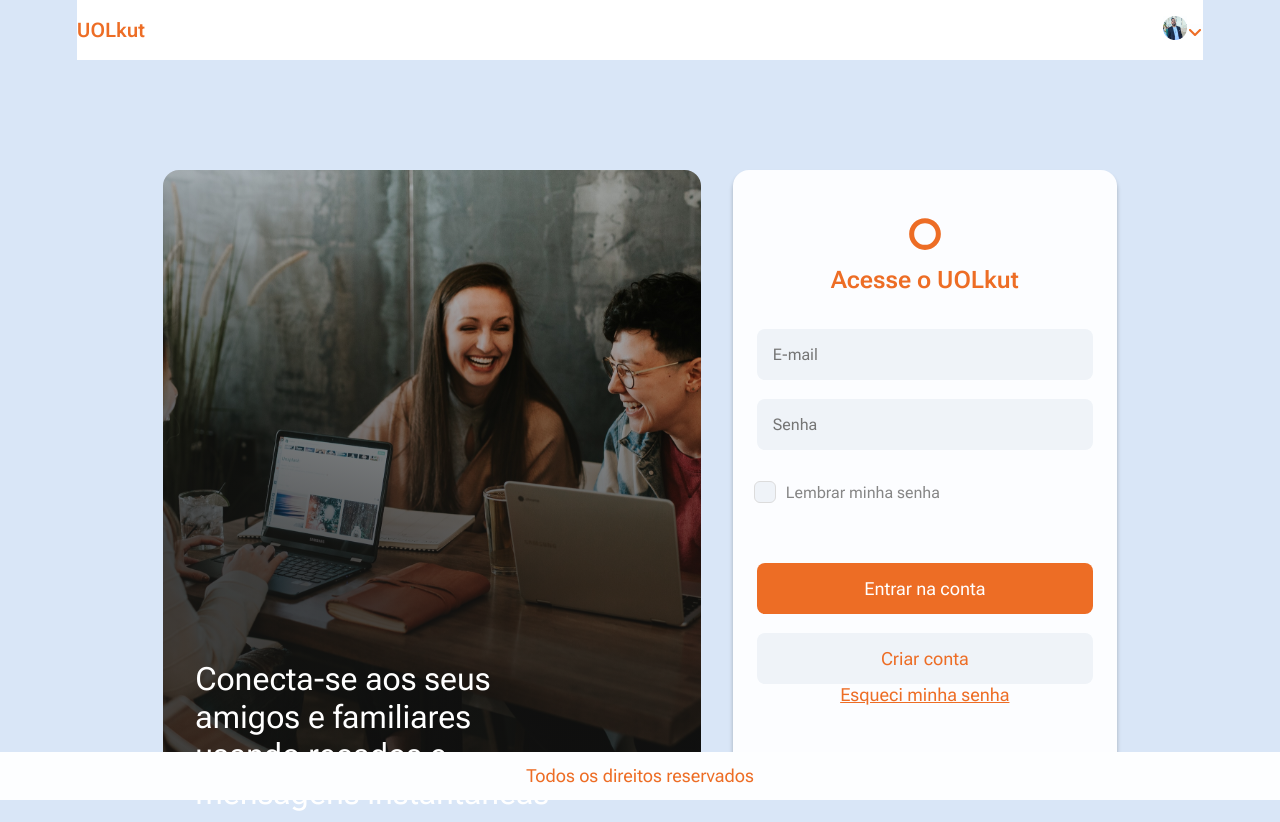
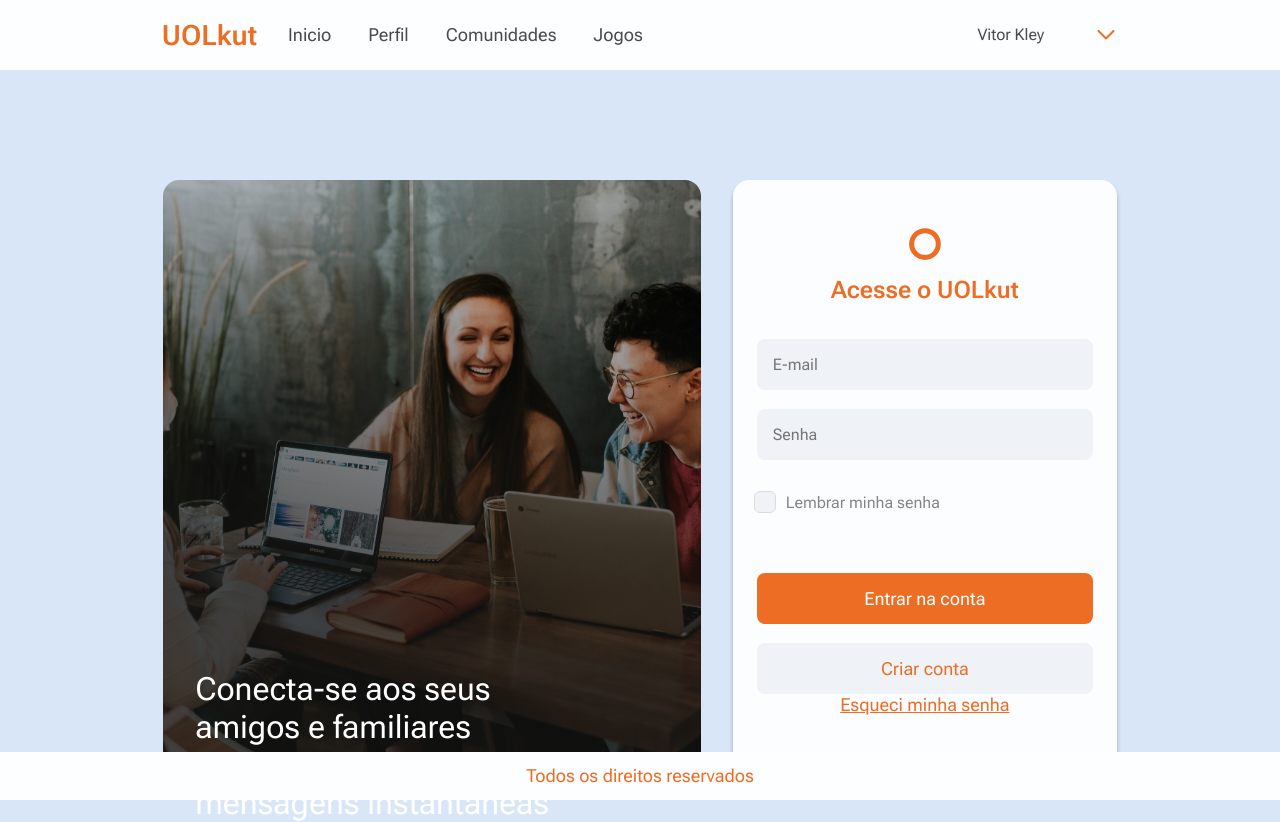
Before and after one commit to elianfloresp/projeto-compass_uolkut-grupo8, a React (Create React App) app: page / in a window 1280 px wide. Built offline with nearby package versions, Linux system fonts and the light colour scheme.

Commit message:
feat: updated header

```diff
--- a/src/components/pages/UI/StyledHeader.tsx
+++ b/src/components/pages/UI/StyledHeader.tsx
@@ -1,46 +1,149 @@
-import styled from 'styled-components';
+import styled from "styled-components";
+import Img from '../../imgs/bg.png';
+import { useState } from "react";
 
-const Header = styled.header`
-  display: flex;
-  align-items: center;
-  justify-content: space-between;
-  width: 88%;
-  height: 3.75rem;
-  background-color: #FFFFFF;
-  margin: 0 auto;
+const StyledContainer = styled.div`
+width: 100%;
+height: 60px;
+display: flex;
+justify-content: space-around;
+align-items: center;
+background: #FDFEFF;
+@media (min-width: 1200px){
+    justify-content: space-around;
+    height: 70px;
+}
+@media (min-width: 1900px){
+    justify-content: space-around;
+    height: 92px;
+}
 `;
+const StyledText = styled.a`
+color: #ED6D25;
+font-family: Roboto Flex;
+font-size: 20px;
+font-style: normal;
+font-weight: 800;
+text-align: center;
+text-decoration: none;
+@media (min-width: 1200px){
+    font-size: 28px;
+}
+@media (min-width: 1900px){
+    font-size: 36px;
+}
+`;
+const StyledItem = styled.li`
+    cursor: pointer;
+    color: #4B4B4B;
+    font-family: Roboto Flex;
+    font-size: 18px;
+    font-style: normal;
+    font-weight: 400;
+    line-height: 24px;
+    &:hover{
+        color: #ED6D25;
+    }
+`;
+const StyledList = styled.ul`
+    list-style: none; /* Adicione esta linha para remover os estilos de lista */
+    display: flex;
+    align-items: center;
+    gap: 37px;
+    @media (max-width: 768px){
+    display: none;
+}
+`;
+const StyledContainer1 = styled.div`
+    display: flex;
+    align-items: center;
+    gap: 31px;
+`;
+const StyledContainer2 = styled.div`
+    display: flex;
+    align-items: center;
+`;
+const StyledImg = styled.img`
+    width: 40px;
+    height: 40px;
+    border-radius: 50%;
+`;
+const StyledName = styled.div`
+color: #4B4B4B;
+font-family: Roboto Flex;
+font-size: 16px;
+font-style: normal;
+font-weight: 400;
+line-height: 24px;
 
+margin-left: 11px;
+margin-right: 50px;
+`;
+const StyledFigure = styled.figure`
+    cursor: pointer;
+`;
+const StyledListMobile = styled(StyledList)`
+    display: none;
+    @media (max-width: 768px) {
+        display: flex;
+        flex-direction: column;
+        justify-content: center;
+        align-items: center;
 
-const Title = styled.h1`
-  color: #ED6D25;
-  font-family: 'Roboto Flex', sans-serif;
-  font-size: 1.25rem;
-  font-style: normal;
-  font-weight: 800;
-  line-height: normal;
+        position: absolute;
+        top: 60px;
+        right: 0;
+
+        width: 200px;
+        height: 300px;
+
+        background: #FDFEFF;
+        z-index: 1;
+
+        color: #868686;
+        font-family: Roboto Flex;
+        font-size: 16px;
+        font-style: normal;
+        font-weight: 400;
+        line-height: normal;
+
+        border-radius: 16px;
+    }
 `;
+export default function NavbarProfile(){
+    const [isMobileMenuVisible, setMobileMenuVisible] = useState(false);
 
-
-const div = styled.img`
-  color: #ED6D25;
-  font-family: 'Roboto Flex', sans-serif;
-  font-size: 1.25rem;
-  font-style: normal;
-  font-weight: 800;
-  line-height: normal;
-`;
-
-function header() {
-  return (
-    <Header>
-      <Title>UOLkut</Title>
-      <div>
-      <img src="bg.png" alt="logo" />
-      <img src="arrow.png" alt="logo" />
-
-      </div>
-    </Header>
-  );
+    const toggleMobileMenu = () => {
+        setMobileMenuVisible(!isMobileMenuVisible);
+    };
+    return(
+        <StyledContainer>
+            <StyledContainer1>
+                <StyledText href="/">UOLkut</StyledText>
+                <StyledList>
+                    <StyledItem>Inicio</StyledItem>
+                    <StyledItem>Perfil</StyledItem>
+                    <StyledItem>Comunidades</StyledItem>
+                    <StyledItem>Jogos</StyledItem>
+                </StyledList>
+            </StyledContainer1>
+            <StyledContainer2>
+                {/* <StyledImg src={Img} alt="user profile" />  precisamos definir as imagens pra por a foto o perfil aqui */}
+                <StyledName>Vitor Kley</StyledName>
+                <StyledFigure onClick={toggleMobileMenu}>
+                    <svg xmlns="http://www.w3.org/2000/svg" width="24" height="25" viewBox="0 0 24 25" fill="none">
+                    <path d="M19.5 9.96118L12 17.4542L4.5 9.96118" stroke="#ED6D25" stroke-width="2" stroke-linecap="round" stroke-linejoin="round"/>
+                    </svg>
+                </StyledFigure>
+                {isMobileMenuVisible && (
+                <StyledListMobile>
+                    <StyledItem>Inicio</StyledItem>
+                    <StyledItem>Perfil</StyledItem>
+                    <StyledItem>Comunidades</StyledItem>
+                    <StyledItem>Jogos</StyledItem>
+                </StyledListMobile>
+            )}
+            </StyledContainer2>
+        </StyledContainer>
+    )
 }
-
-export default header;
```
